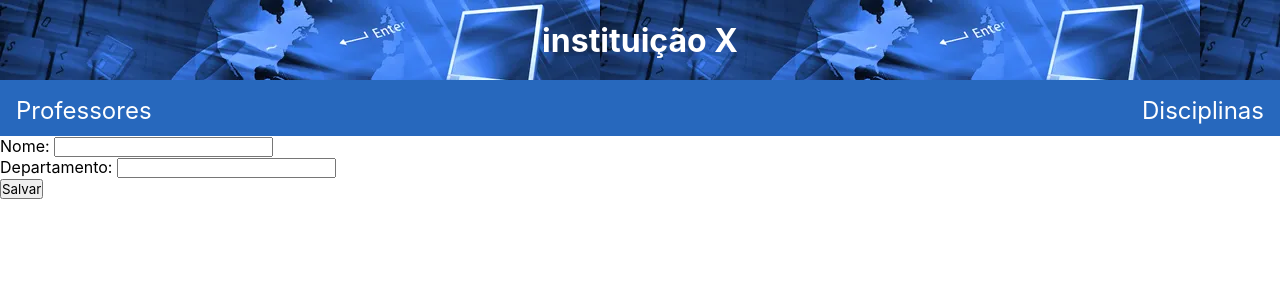
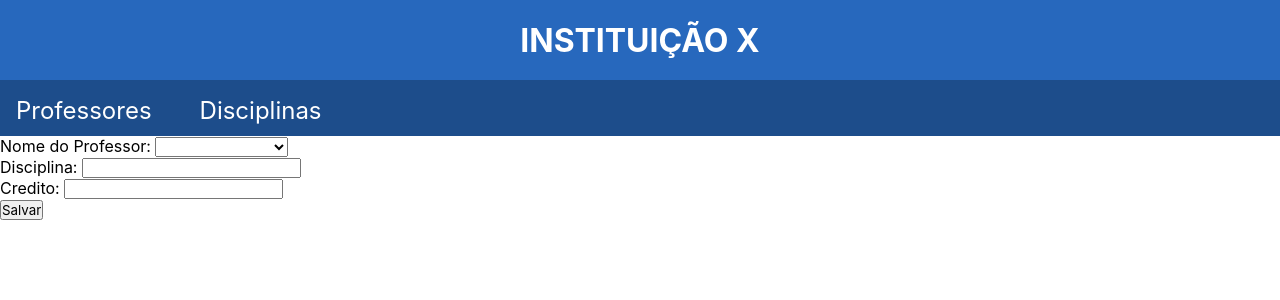
Before and after one commit to samukamaimone/crud_flask3bim, a Flask app: page /disciplinas/add in a window 1280 px wide. Shown: the top 300 px of the page. Run offline with Flask 3, Linux system fonts and the light colour scheme; tables that the repository leaves empty hold one stand-in row (values such as "Sample post").

Commit message:
muitos ajustes

```diff
--- a/models.py
+++ b/models.py
@@ -6,8 +6,8 @@
     nome_professor = db.Column(db.String(100))
     departamento = db.Column(db.String(50))
 
-    def __init__(self, nome, departamento):
-        self.nome = nome
+    def __init__(self, nome_professor, departamento):
+        self.nome_professor = nome_professor
         self.departamento = departamento
 
     def __repr__(self):
@@ -29,4 +29,4 @@
         self.credito = credito
 
     def __repr__(self):
-        return "<Disciplina {self.professor.nome} - {self.disciplina.nome_disciplina} - {self.credito}>".f
+        return "<Disciplina {self.professor.nome} - {self.disciplina.nome_disciplina} - {self.disciplina.credito}>".f
--- a/modulos/disciplinas/disciplinas.py
+++ b/modulos/disciplinas/disciplinas.py
@@ -12,15 +12,15 @@ def index():
 @bp_disciplina.route('/add')
 def add():
     p = Professor.query.all()
-    return render_template('professor_add.html', professores = p)
+    return render_template('disciplina_add.html', professores = p)
 
 @bp_disciplina.route('/save', methods=['POST'])
 def save():
     professor_id = request.form.get('professor_id')
+    disciplina = request.form.get('disciplina')
     credito = request.form.get('credito')
-
-    if professor_id and credito:
-        bd_disciplina = Disciplina(professor_id, credito)
+    if professor_id and disciplina and credito:
+        bd_disciplina = Disciplina(professor_id, disciplina, credito)
         db.session.add(bd_disciplina)
         db.session.commit()
         flash('Disciplina salva com sucesso!!')
--- a/modulos/disciplinas/templates/disciplina.html
+++ b/modulos/disciplinas/templates/disciplina.html
@@ -15,11 +15,13 @@
     <table>
         <tr>
             <th>Professor</th>
+            <th>Disciplina</th>
             <th>Credito</th>
         </tr>
         {% for d in disciplinas %}
         <tr>
-            <td>{{d.professor.nome}}</td>
+            <td>{{d.professor.nome_professor}}</td>
+            <td>{{d.nome_disciplina}}</td>
             <td>{{d.credito}}</td>
         </tr>
         {% endfor %}
--- a/modulos/disciplinas/templates/disciplina_add.html
+++ b/modulos/disciplinas/templates/disciplina_add.html
@@ -11,22 +11,17 @@
     {% endif %}
     <form action="/disciplinas/save" method="post">
         <div>
-            <label for="nome">Nome do Professor: </label>
-            <select name="professor_id" id="nome" required>
+            <label for="nome_professor">Nome do Professor: </label>
+            <select name="professor_id" id="nome_professor" required>
                 <option value=""></option>
                 {% for p in professores %}
-                <option value="{{p.id}}">{{p.nome}}</option>
+                <option value="{{p.id}}">{{p.nome_professor}}</option>
                 {% endfor %}
             </select>
         </div>
         <div>
             <label for="disciplina">Disciplina: </label>
-            <select name="_id" id="pizza" required>
-                <option value=""></option>
-                {% for p in pizzas %}
-                <option value="{{p.id}}">{{p.sabor}}</option>
-                {% endfor %}
-            </select>
+            <input type="text" name="disciplina" id="disciplina" required>
         </div>
         <div>
             <label for="credito">Credito: </label>
--- a/modulos/professores/templates/professor_add.html
+++ b/modulos/professores/templates/professor_add.html
@@ -11,8 +11,8 @@
     {% endif %}
     <form action="/professores/save" method="post">
         <div>
-            <label for="nome">Nome: </label>
-            <input type="text" name="nome" id="nome">
+            <label for="nome_professor">Nome: </label>
+            <input type="text" name="nome_professor" id="nome_professor">
         </div>
         <div>
             <label for="departamento">Departamento: </label>
--- a/static/css/style.css
+++ b/static/css/style.css
@@ -6,23 +6,27 @@
     font-family: 'Inter';
 }
 header {
-    background-image: url('static/img/banner.jpeg');
+    background-color: rgb(39, 104, 189);
     display: flex;
     height: 5rem;
     color: white;
     align-items: center;
     justify-content: center;
 }
+header a {
+    text-decoration: none;
+    color: white;
+}
 nav {
     display: flex;
-    justify-content: space-between;
     padding: 1rem;
-    background-color: rgb(39, 104, 189);
+    background-color: rgb(29, 77, 139);
     font-size: 24px;
     height: 3.5rem;
 }
 nav a {
     color: white;
+    margin-right: 3rem;
     text-decoration: none;
 }
 main {
--- a/templates/base.html
+++ b/templates/base.html
@@ -8,7 +8,7 @@
 </head>
 <body>
     <header>
-        <h1>instituição X</h1>
+        <h1><a href="/">INSTITUIÇÃO X</a></h1>
     </header>
     <nav>
         <a href="/professores">Professores</a>
```
Also changed, not shown: 1 other file.
